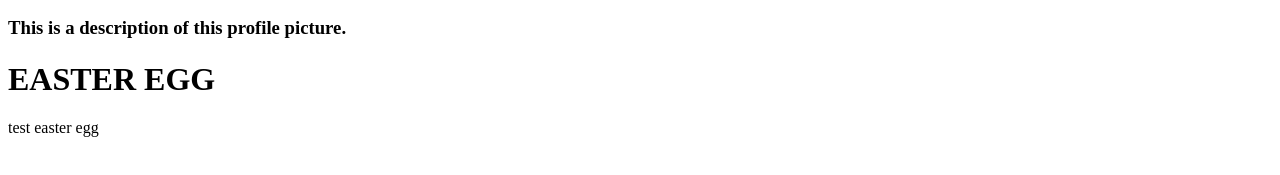
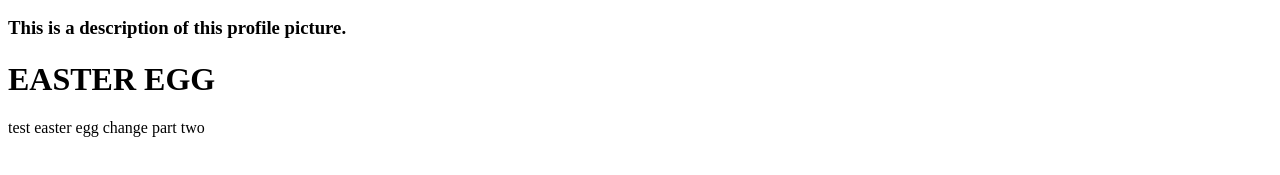
Before and after one commit to marieheehii/gitTeamExercise, a plain HTML site: page index.html in a window 1280 px wide. Shown: the part 469-644 px from the top of the page. Drawn offline with Linux system fonts and the light colour scheme.

Commit message:
added changes

```diff
--- a/index.html
+++ b/index.html
@@ -23,7 +23,7 @@
     <img src="https://www.rd.com/wp-content/uploads/2021/01/GettyImages-1175550351.jpg" alt="BlackCat">
     <h3>This is a description of this profile picture.</h3>
     <h1>EASTER EGG</h1>
-    <p>test easter egg</p>
+    <p>test easter egg change part two</p>
 
 </body>
 </html>
```
